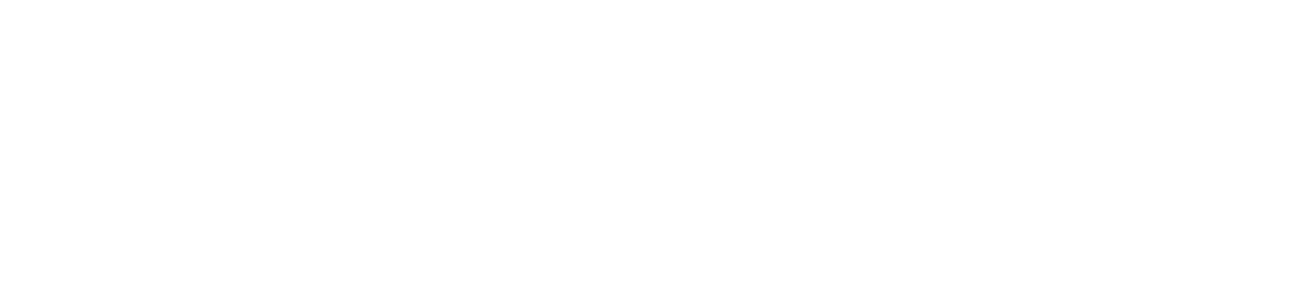
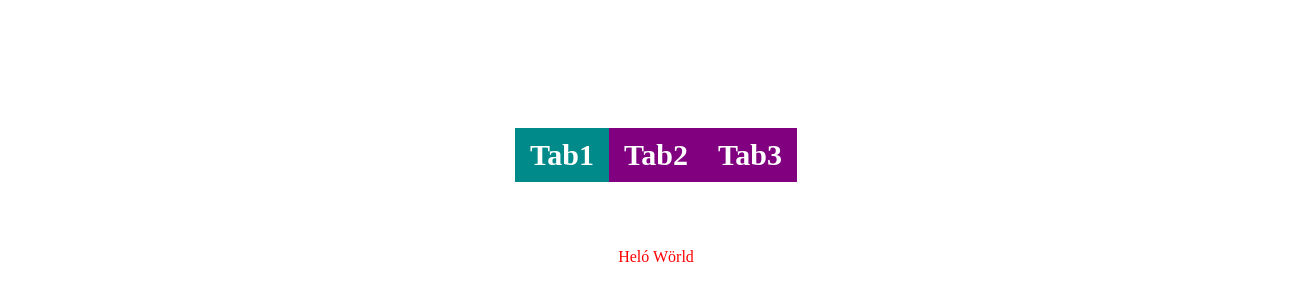
Before and after one commit to jantokoci/learning-advanced, a React (Vite) app: page /tizmiafa in a window 1280 px wide. Before the commit this address had no page. Shown: the part 76-376 px from the top of the page, 1304 px wide, since content can reach past the window. Built offline with nearby package versions, Linux system fonts and the light colour scheme.

Commit message:
modal, tab, kilenc

```diff
--- a/src/App.jsx
+++ b/src/App.jsx
@@ -1,4 +1,4 @@
-import { Routes, Route, BrowserRouter } from "react-router";
+import {Routes, Route, BrowserRouter} from "react-router";
 import Home from "./pages/home";
 import Accordian from "./pages/egy";
 import ColorPicker from "./pages/ketto";
@@ -11,16 +11,18 @@ import ScrollIndicator from "./pages/kilenc";
 import TreeView from "./pages/hat";
 import menus from "./components/datahat";
 import menus2 from "./components/datahat2";
+import TabTest from "./components/tiz/tab-test.jsx";
+import ModalTest from "./components/tizenegy/modal-test.jsx";
 
 function App() {
     return (
         <>
             <BrowserRouter>
                 <Routes>
-          <Route path="/" element={<Home />} />
-          <Route path="/egy" element={<Accordian />} />
-          <Route path="/ketto" element={<ColorPicker />} />
-          <Route path="/harom" element={<Rating noOfStars={5} />} />
+                    <Route path="/" element={<Home/>}/>
+                    <Route path="/egy" element={<Accordian/>}/>
+                    <Route path="/ketto" element={<ColorPicker/>}/>
+                    <Route path="/harom" element={<Rating noOfStars={5}/>}/>
                     <Route
                         path="/negy"
                         element={
@@ -30,13 +32,16 @@ function App() {
                             />
                         }
                     />
-          <Route path="/ot" element={<LoadMore />}/>
+                    <Route path="/ot" element={<LoadMore/>}/>
                     <Route path="/hat" element={<TreeView manus={menus}/>}/>
 
                     <Route path="/hat2" element={<TreeView manus={menus2}/>}/>
-          <Route path="/het" element={<QrCode />}/>
+                    <Route path="/het" element={<QrCode/>}/>
                     <Route path="/nyolc" element={<ThemeSwitch/>}/>
-          <Route path="/kilenc" element={<ScrollIndicator url={'https://dummyjson.com/products?limit=100'}/>}/>
+                    <Route path="/kilenc"
+                           element={<ScrollIndicator url={'https://dummyjson.com/products?limit=100'}/>}/>
+                    <Route path="/tizmiafa" element={<TabTest/>}/>
+                    <Route path="/11" element={<ModalTest/>}/>
                 </Routes>
             </BrowserRouter>
         </>
--- /dev/null
+++ b/src/components/tiz/tab-test.jsx
@@ -0,0 +1,32 @@
+import Tabs from '../../pages/tabs.jsx';
+import Home from "../../pages/home.jsx";
+
+function RandomComponent() {
+    return <h1>SOME RANDOM CONTENT</h1>
+}
+
+function TabTest() {
+
+    const tabs = [
+        {
+            label: 'Tab1',
+            content: <p>Heló Wörld</p>
+        },
+        {
+            label: 'Tab2',
+            content: <Home/>
+        },
+        {
+            label: 'Tab3',
+            content: <RandomComponent/>
+        }
+    ]
+
+    function handleChange(currentTabIndex) {
+        console.log(currentTabIndex)
+    }
+
+    return <Tabs tabsContent={tabs} onChange={handleChange}/>
+}
+
+export default TabTest;
--- /dev/null
+++ b/src/components/tizenegy/modal-test.jsx
@@ -0,0 +1,23 @@
+import {useState} from "react";
+import ModalPopup from "../../pages/modalpop.jsx";
+
+//import TabTest from "../tiz/tab-test.jsx";
+
+
+function ModalTest() {
+
+    const [showModal, setShowModal] = useState(false)
+
+    function handleToggleModalPopup() {
+        setShowModal(!showModal)
+    }
+
+    return <div>
+        <button onClick={handleToggleModalPopup}>Open Modal Popup</button>
+        {
+            showModal && <ModalPopup/>
+        }
+    </div>
+}
+
+export default ModalTest;
--- a/src/pages/home.jsx
+++ b/src/pages/home.jsx
@@ -1,6 +1,6 @@
-import { useNavigate } from "react-router";
+import {useNavigate} from "react-router";
 
-function Home(){
+function Home() {
     const navigate = useNavigate();
 
     return (
@@ -9,7 +9,9 @@ function Home(){
                 <h1>Learning More Shi..</h1>
             </div>
             <div>
-                <a href="https://www.youtube.com/watch?v=dQw4w9WgXcQ"><button>0</button></a>
+                <a href="https://www.youtube.com/watch?v=dQw4w9WgXcQ">
+                    <button>0</button>
+                </a>
                 <button onClick={() => navigate('egy')}>Accordian</button>
                 <button onClick={() => navigate('ketto')}>Random Color Generator</button>
                 <button onClick={() => navigate('harom')}>Star Rating Component</button>
@@ -19,6 +21,8 @@ function Home(){
                 <button onClick={() => navigate('het')}>QR Code Generator</button>
                 <button onClick={() => navigate('nyolc')}>Theme Switch</button>
                 <button onClick={() => navigate('kilenc')}>Scroll Indicator</button>
+                <button onClick={() => navigate('tizmiafa')}>Tabs</button>
+                <button onClick={() => navigate('11')}>ModalPopup</button>
             </div>
         </>
     );
--- a/src/pages/kilenc.jsx
+++ b/src/pages/kilenc.jsx
@@ -1,5 +1,5 @@
 import {useEffect, useState} from "react";
-
+import "../styles/kilencstyle.css"
 
 // eslint-disable-next-line react/prop-types
 export default function ScrollIndicator({url}) {
@@ -13,7 +13,6 @@ export default function ScrollIndicator({url}) {
             setLoading(true)
             const response = await fetch(getUrl);
             const data = await response.json();
-//asadsadsadsadad
             console.log(data);
 
             if (data && data.products && data.products.length > 0) {
@@ -37,7 +36,7 @@ export default function ScrollIndicator({url}) {
         const howMuchScrolled = document.body.scrollTop || document.documentElement.scrollTop;
         const height = document.documentElement.scrollHeight - document.documentElement.clientHeight;
 
-        setScrollPercent(howMuchScrolled / height);
+        setScrollPercent((howMuchScrolled / height) * 100);
     }
 
     useEffect(() => {
@@ -57,10 +56,11 @@ export default function ScrollIndicator({url}) {
 
     return (
         <div>
-            <h1>Custom Scroll indicator</h1>
-            <div className="scroll-progress-tracking-container">
-                <div className="current-progress-bar" style={{width: `${scrollPercent}%`}}>
+            <div className="top-container"><h1>Custom Scroll indicator</h1>
+                <div className="scroll-progress-tracking-container">
+                    <div className="current-progress-bar" style={{width: `${scrollPercent}%`}}>
 
+                    </div>
                 </div>
             </div>
             <div className="data-container">
--- /dev/null
+++ b/src/pages/modalpop.jsx
@@ -0,0 +1,31 @@
+import PropTypes from 'prop-types';
+
+function ModalPopup({id, header, body, footer}) {
+
+    return (
+        <div id={id || 'Modal'} className="modal">
+            <div className="modal-content">
+                <div className="modal-header">
+                    <span className="close">&times;</span>
+                    <h3>{header ? header : 'Header'}</h3>
+                </div>
+                <div className="modal-body">
+                    {body ? body : <div><p>This is our Modal so go and eat me!</p></div>}
+                </div>
+                <div className="modal-footer">
+                    {footer ? footer : <div><p>0620... Bekapod megfullsz</p></div>}
+                </div>
+            </div>
+        </div>
+
+    )
+}
+
+ModalPopup.propTypes = {
+    id: PropTypes.string,
+    header: PropTypes.node,
+    body: PropTypes.node,
+    footer: PropTypes.node
+};
+
+export default ModalPopup;
--- /dev/null
+++ b/src/pages/tabs.jsx
@@ -0,0 +1,44 @@
+import "../styles/tizstyle.css"
+import {useState} from "react";
+import PropTypes from 'prop-types';
+
+function Tabs({tabsContent, onChange}) {
+
+    const [currentTab, setCurrentTab] = useState(0);
+
+    function handleOnClick(getCurrentIndex) {
+        setCurrentTab(getCurrentIndex);
+        onChange(getCurrentIndex);
+    }
+
+    return (
+        <div className="wrapper">
+            <div className="heading">
+                {
+                    tabsContent.map((item, index) => (
+                        <div className={`tab-item ${currentTab === index ? 'active' : ''}`}
+                             onClick={() => handleOnClick(index)}
+                             key={item.label}><span
+                            className="label">{item.label}</span></div>))
+                }
+            </div>
+            <div className="content" style={{color: 'red'}}>
+                {
+                    tabsContent[currentTab] && tabsContent[currentTab].content
+                }
+            </div>
+        </div>
+    )
+}
+
+Tabs.propTypes = {
+    tabsContent: PropTypes.arrayOf(
+        PropTypes.shape({
+            label: PropTypes.string.isRequired,
+            content: PropTypes.node.isRequired
+        })
+    ).isRequired,
+    onChange: PropTypes.func.isRequired
+};
+
+export default Tabs;
--- a/src/styles/kilencstyle.css
+++ b/src/styles/kilencstyle.css
@@ -0,0 +1,21 @@
+.top-container {
+    position: fixed;
+    top: 0;
+    z-index: 1;
+    width: 100%;
+    text-align: center;
+    background-color: #75a202;
+    color: white;
+}
+
+.scroll-progress-tracking-container {
+    height: 10px;
+    width: 100%;
+    background-color: #5bff00;
+}
+
+.current-progress-bar {
+    height: 10px;
+    background: purple;
+    width: 0%;
+}
--- /dev/null
+++ b/src/styles/tizstyle.css
@@ -0,0 +1,34 @@
+.wrapper {
+    padding: 8px;
+}
+
+.heading {
+    display: flex;
+    justify-content: center;
+    margin-bottom: 10px;
+}
+
+.tab-item {
+    display: inline-flex;
+    font-size: 30px;
+    font-weight: bold;
+    text-align: center;
+    padding: 10px 15px;
+    cursor: pointer;
+    border: none;
+    color: white;
+    background-color: purple;
+}
+
+.tab-item.active {
+    border-color: black;
+    background: #018a8a;
+    color: white;
+}
+
+.content {
+    padding: 20px 10px;
+    height: 300px;
+    overflow: auto;
+    background-color: white;
+}
```
Lines whose indentation alone changed are shown as unchanged.
